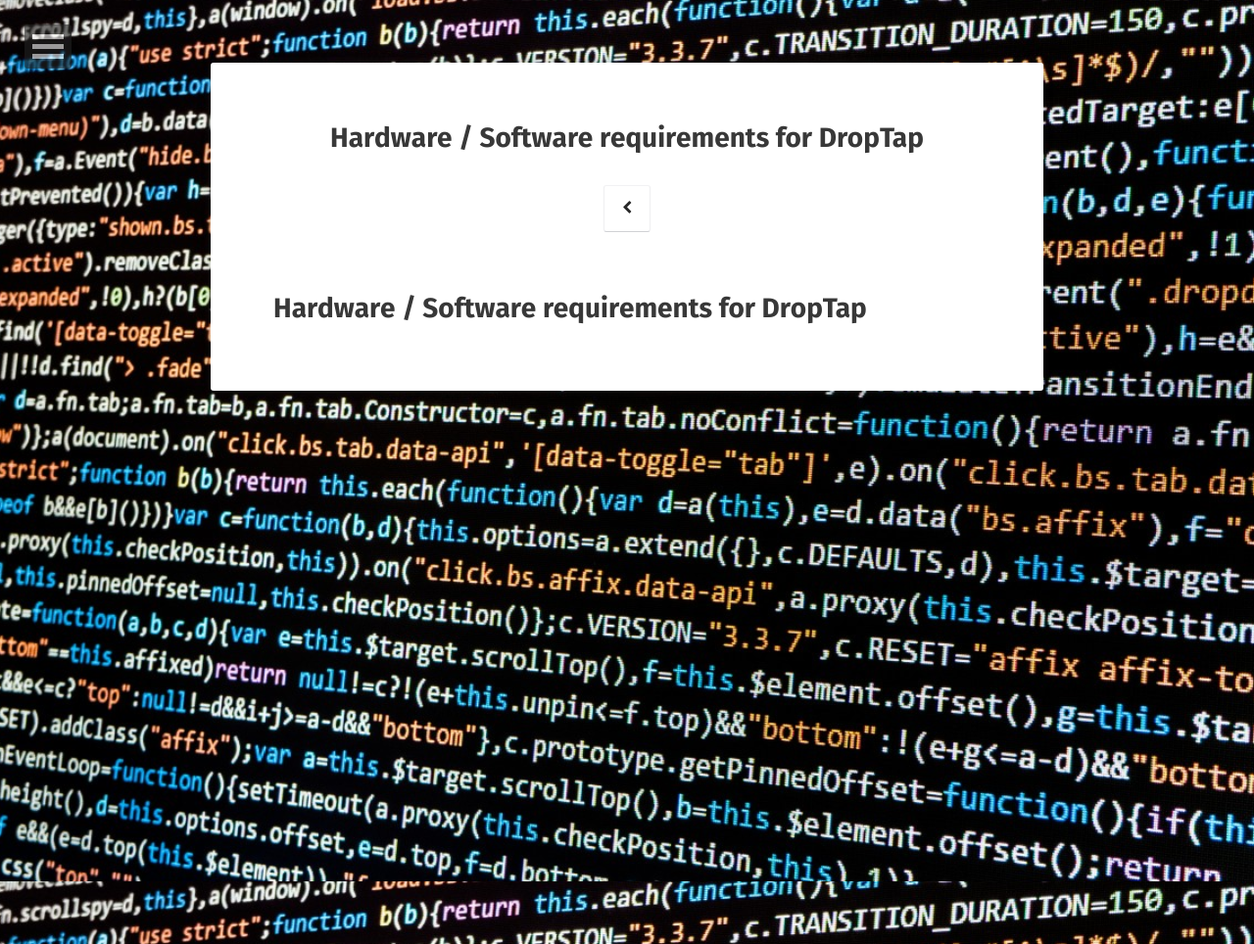
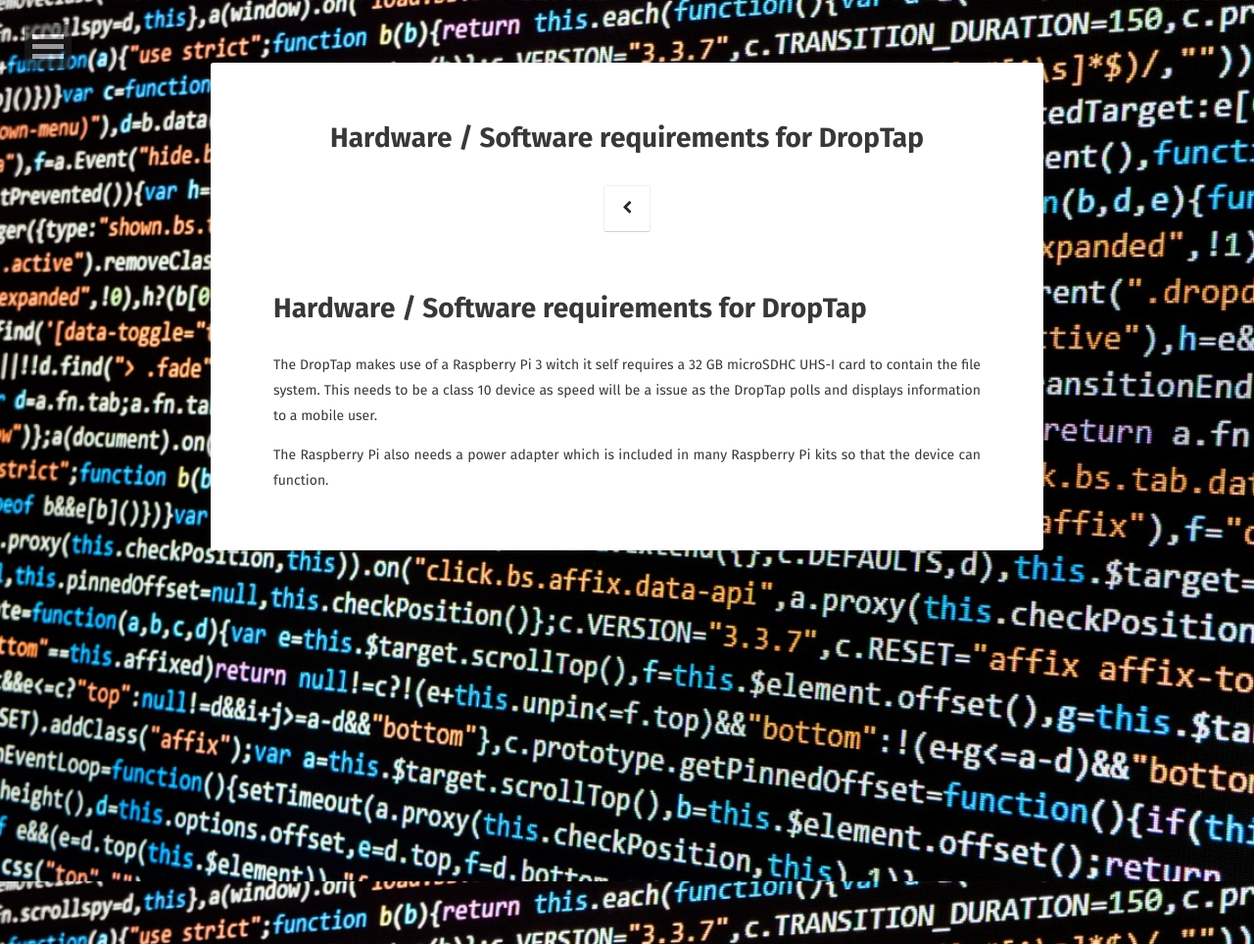
Before and after one commit to mgalde/DropTap, a Jekyll site: the page built from hardware/software_requirements.md, in a window 1280 px wide. Shown: the whole page at 98% size. Built offline with Jekyll 4.4.1, drawn with Linux system fonts in a browser that asks for light colours; some web fonts are replaced; our own code applies the rules of GitHub Pages for plain Markdown files; comment, search, counter and statistics services are not loaded.

Commit message:
Hardware / Software

```diff
--- a/hardware/software_requirements.md
+++ b/hardware/software_requirements.md
@@ -1 +1,5 @@
 # Hardware / Software requirements for DropTap
+
+The DropTap makes use of a Raspberry Pi 3 witch it self requires a 32 GB microSDHC UHS-I card to contain the file system. This needs to be a class 10 device as speed will be a issue as the DropTap polls and displays information to a mobile user.
+
+The Raspberry Pi also needs a power adapter which is included in many Raspberry Pi kits so that the device can function.
```
